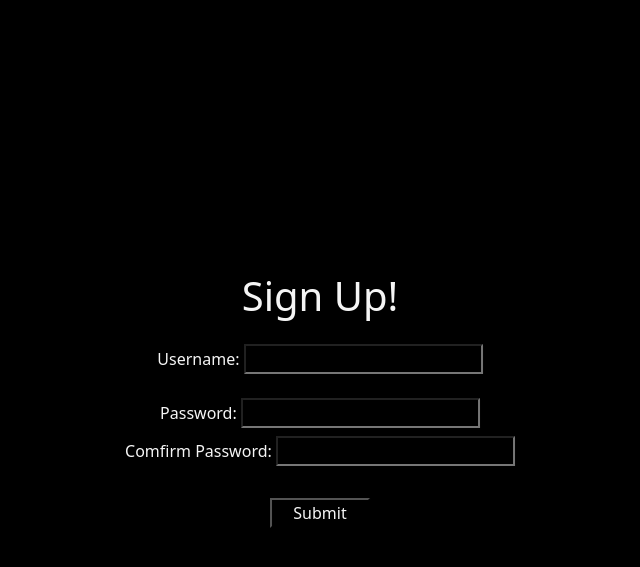
After one commit to Bunnzulu/Flask-Todo-APP, a Flask app: page /Sign-up in a window 1280 px wide. The commit adds this page. Shown: the top 567 px of the page, without its empty margins (320-960 px from the left). Run offline with Flask 3, Linux system fonts and the light colour scheme.

Commit message:
Sign-up Screen

```diff
--- a/App.py
+++ b/App.py
@@ -2,11 +2,14 @@ from flask import Flask,render_template
 
 app = Flask(__name__ ,template_folder= "Templates")
 
-@app.route('/')  #Basically what shows on home page
+@app.route('/',methods=["post"])  #Basically what shows on home page
 def Login_Screen():
     return render_template("Login_Screen.html")
 
 
+@app.route('/Sign-up')
+def Sign_Up_Screen():
+    return render_template("Sign_up.html")
 
 
 
--- /dev/null
+++ b/Templates/Sign_up.html
@@ -0,0 +1,37 @@
+<!DOCTYPE html>
+<html lang="en">
+<head>
+    {% include 'bootstrap.html'%}
+    <script>
+        function validateForm() {
+            const password = document.forms["Sign-up Sheet"]["Password"].value;
+            const confirmPassword = document.forms["Sign-up Sheet"]["CPassword"].value;
+            if (password !== confirmPassword) {
+                alert("Passwords do not match.");
+                document.forms["Sign-up Sheet"]["Password"].value = '';
+                document.forms["Sign-up Sheet"]["CPassword"].value = '';
+                return false;
+            } else {
+                return true;
+            };
+        }
+    </script>
+</head>
+<body>
+    <body>
+        <div class="top-50 start-50 translate-middle text-center">
+            <h1 class="mb-4">Sign Up!</h1>
+            <form action="/" method="post" name="Sign-up Sheet" onsubmit="return validateForm()">
+                <label for="Username" >Username: </label>
+                <input type="text" name="Username" class="mb-4" required><br>
+                <label for="Password">Password: </label>
+                <input type="password" name="Password" required minlength="8" class="mb-2"><br>
+                <label for="CPassword">Comfirm Password: </label>
+                <input type="password" name="CPassword" required minlength="8" class="mb-2"><br>
+                <input type="submit" title="Sign up!" style="width: 100px;" class="mt-4">
+            </form>
+        </div>
+    </body>
+    </html>
+</body>
+</html>
--- /dev/null
+++ b/Templates/bootstrap.html
@@ -0,0 +1,24 @@
+<meta charset="UTF-8">
+    <meta name="viewport" content="width=device-width, initial-scale=1.0">
+    <title>TODO List</title>
+    <link href="https://cdn.jsdelivr.net/npm/bootstrap@5.3.3/dist/css/bootstrap.min.css" rel="stylesheet" integrity="sha384-QWTKZyjpPEjISv5WaRU9OFeRpok6YctnYmDr5pNlyT2bRjXh0JMhjY6hW+ALEwIH" crossorigin="anonymous">
+    <style>
+        body {
+            background-color: black;
+        }
+        h1 {
+            color: whitesmoke;
+        }
+        div {
+            position: fixed;
+            width: auto;
+            height:auto;
+        }
+        label {
+            color: whitesmoke;
+        }
+        input {
+            color: whitesmoke;
+            background-color: black;
+        }
+    </style>
```
Also changed, not shown: Templates/Login_Screen.html (+3 -26 lines).
